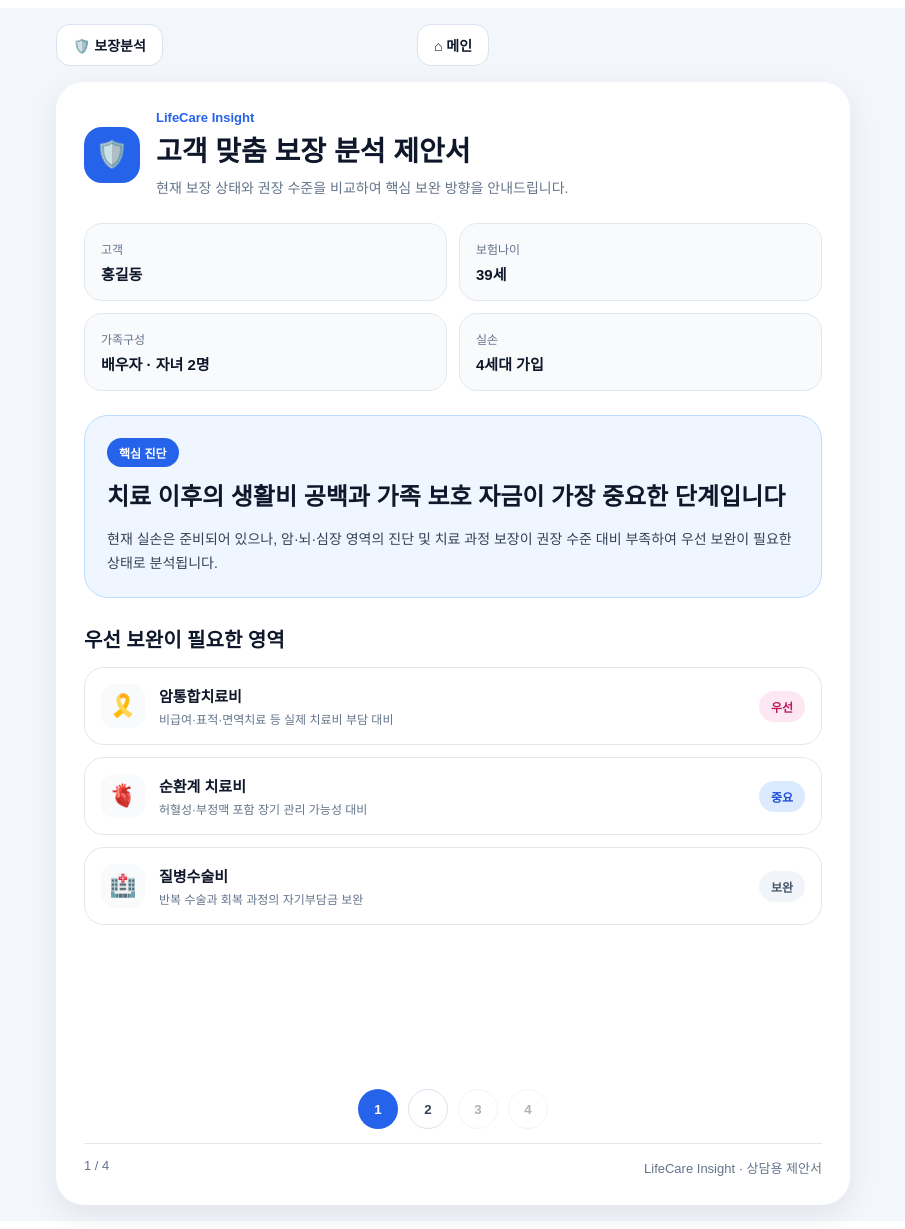
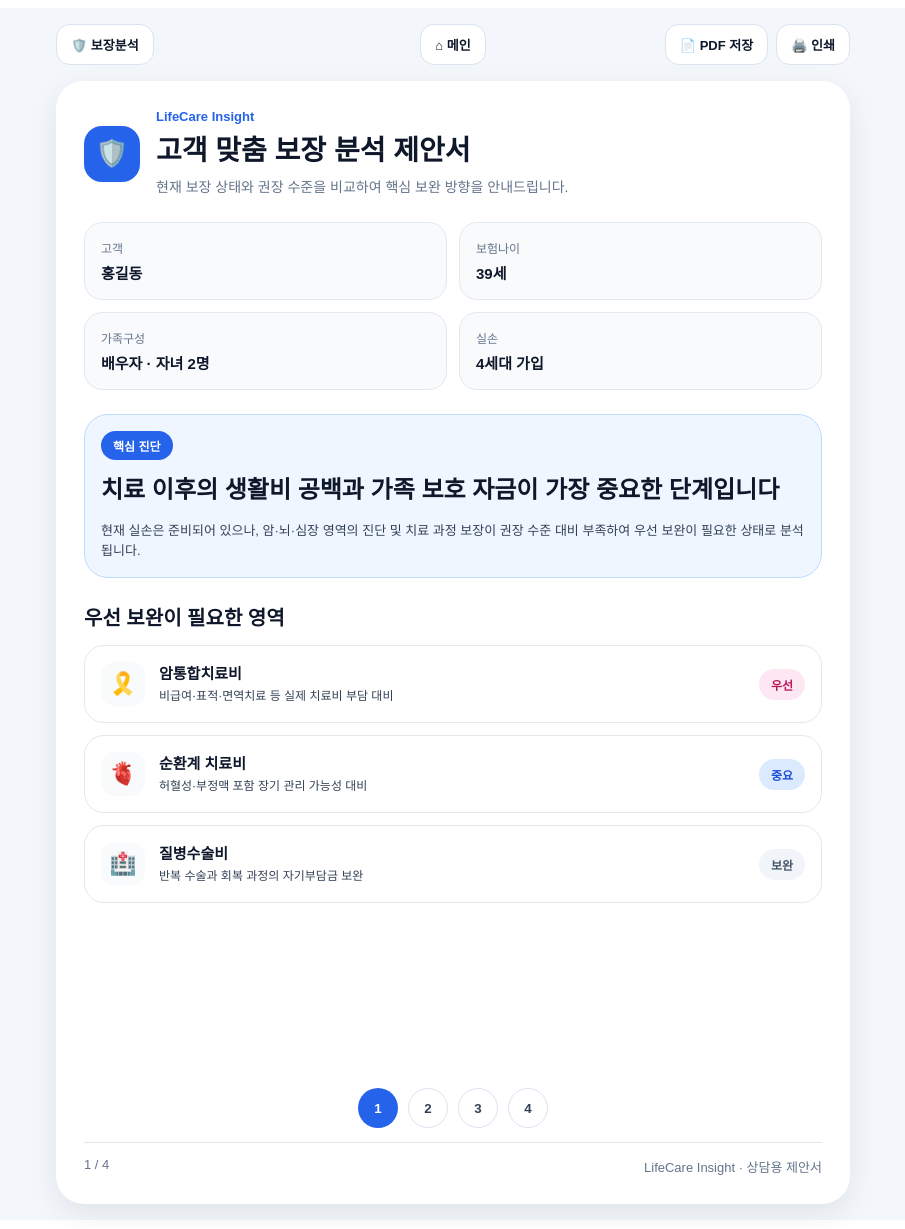
Before and after one commit to Seodaeseok/lifecare-insight, a Next.js app: page /new/proposal in a window 1280 px wide. Shown: the whole page, without its empty margins (187-1092 px from the left). Built offline with nearby package versions, Linux system fonts and the light colour scheme.

Commit message:
Update page.tsx

```diff
--- a/app/new/proposal/page.tsx
+++ b/app/new/proposal/page.tsx
@@ -5,10 +5,19 @@ import { useRouter } from 'next/navigation';
 export default function ProposalPage() {
   const router = useRouter();
 
+  const handlePrint = () => {
+    window.print();
+  };
+
+  const handlePdf = () => {
+    window.print(); // PDF 저장도 브라우저 인쇄 창에서 저장
+  };
+
   return (
     <main style={mainStyle}>
       {/* 상단 버튼 */}
       <div className="no-print" style={topBarStyle}>
+        {/* 왼쪽 */}
         <div style={leftWrapStyle}>
           <button
             onClick={() => router.push('/new/coverage')}
@@ -18,6 +27,7 @@ export default function ProposalPage() {
           </button>
         </div>
 
+        {/* 가운데 */}
         <div style={centerWrapStyle}>
           <button
             onClick={() => router.push('/')}
@@ -27,7 +37,16 @@ export default function ProposalPage() {
           </button>
         </div>
 
-        <div />
+        {/* 오른쪽 */}
+        <div style={rightWrapStyle}>
+          <button onClick={handlePdf} style={navButtonStyle}>
+            📄 PDF 저장
+          </button>
+
+          <button onClick={handlePrint} style={navButtonStyle}>
+            🖨️ 인쇄
+          </button>
+        </div>
       </div>
 
       {/* A4 카드 */}
@@ -84,7 +103,7 @@ export default function ProposalPage() {
           </p>
         </div>
 
-        {/* 보완 영역 */}
+        {/* 우선 보완 영역 */}
         <div style={sectionStyle}>
           <h3 style={sectionTitleStyle}>우선 보완이 필요한 영역</h3>
 
@@ -147,11 +166,17 @@ export default function ProposalPage() {
             2
           </button>
 
-          <button style={disabledPageButtonStyle} disabled>
+          <button
+            style={pageButtonStyle}
+            onClick={() => router.push('/new/plan')}
+          >
             3
           </button>
 
-          <button style={disabledPageButtonStyle} disabled>
+          <button
+            style={pageButtonStyle}
+            onClick={() => router.push('/new/trend')}
+          >
             4
           </button>
         </div>
@@ -166,7 +191,15 @@ export default function ProposalPage() {
   );
 }
 
-/* 스타일 */
+/* 공통 본문 */
+
+const bodyTextStyle = {
+  fontSize: 13,
+  lineHeight: 1.55,
+  color: '#334155',
+};
+
+/* 레이아웃 */
 
 const mainStyle = {
   background: '#f3f6fb',
@@ -193,15 +226,22 @@ const centerWrapStyle = {
   justifyContent: 'center',
 };
 
+const rightWrapStyle = {
+  display: 'flex',
+  justifyContent: 'flex-end',
+  gap: 8,
+};
+
 const navButtonStyle = {
   background: 'white',
   border: '1px solid #dbe3f0',
   borderRadius: 14,
-  padding: '10px 16px',
+  padding: '10px 14px',
   cursor: 'pointer',
-  fontSize: 14,
+  fontSize: 13,
   fontWeight: 700,
   color: '#0f172a',
+  whiteSpace: 'nowrap' as const,
 };
 
 const cardStyle = {
@@ -217,6 +257,8 @@ const cardStyle = {
   overflow: 'hidden' as const,
   boxSizing: 'border-box' as const,
 };
+
+/* 헤더 */
 
 const headerStyle = {
   display: 'flex',
@@ -256,6 +298,8 @@ const subtitleStyle = {
   lineHeight: 1.6,
 };
 
+/* 고객 요약 */
+
 const summaryGridStyle = {
   display: 'grid',
   gridTemplateColumns: '1fr 1fr',
@@ -282,12 +326,14 @@ const summaryValueStyle = {
   fontSize: 15,
 };
 
+/* 핵심 진단 */
+
 const heroBoxStyle = {
   marginTop: 24,
   background: '#eff6ff',
   border: '1px solid #bfdbfe',
   borderRadius: 24,
-  padding: 22,
+  padding: 16,
 };
 
 const heroBadgeStyle = {
@@ -309,14 +355,14 @@ const heroTitleStyle = {
 };
 
 const heroTextStyle = {
+  ...bodyTextStyle,
   margin: '14px 0 0',
-  color: '#334155',
-  lineHeight: 1.7,
-  fontSize: 14,
 };
 
+/* 섹션 */
+
 const sectionStyle = {
-  marginTop: 26,
+  marginTop: 24,
 };
 
 const sectionTitleStyle = {
@@ -329,6 +375,8 @@ const gapStyle = {
   display: 'grid',
   gap: 12,
 };
+
+/* 카드 */
 
 const priorityCardStyle = {
   display: 'flex',
@@ -366,9 +414,9 @@ const priorityTitleStyle = {
 };
 
 const priorityDescStyle = {
-  color: '#64748b',
+  ...bodyTextStyle,
+  marginTop: 4,
   fontSize: 12,
-  marginTop: 4,
 };
 
 const priorityBadgePinkStyle = {
@@ -397,6 +445,8 @@ const priorityBadgeGrayStyle = {
   fontWeight: 700,
   fontSize: 12,
 };
+
+/* 페이지 이동 */
 
 const pageNavStyle = {
   display: 'flex',
@@ -427,11 +477,7 @@ const activePageButtonStyle = {
   fontWeight: 700,
 };
 
-const disabledPageButtonStyle = {
-  ...pageButtonStyle,
-  opacity: 0.4,
-  cursor: 'not-allowed',
-};
+/* 푸터 */
 
 const footerStyle = {
   marginTop: 14,
@@ -442,6 +488,8 @@ const footerStyle = {
   color: '#64748b',
   fontSize: 13,
 };
+
+/* 출력 */
 
 if (typeof window !== 'undefined') {
   const style = document.createElement('style');
```
